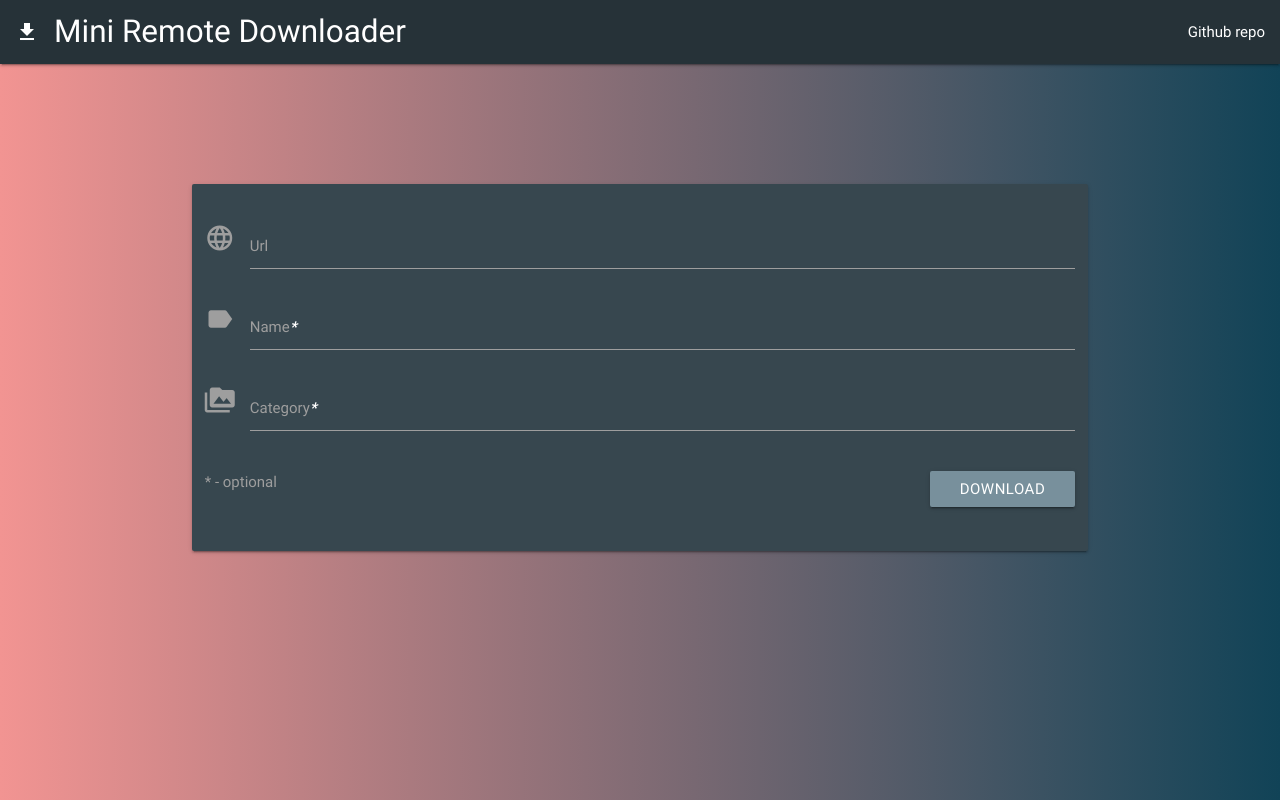
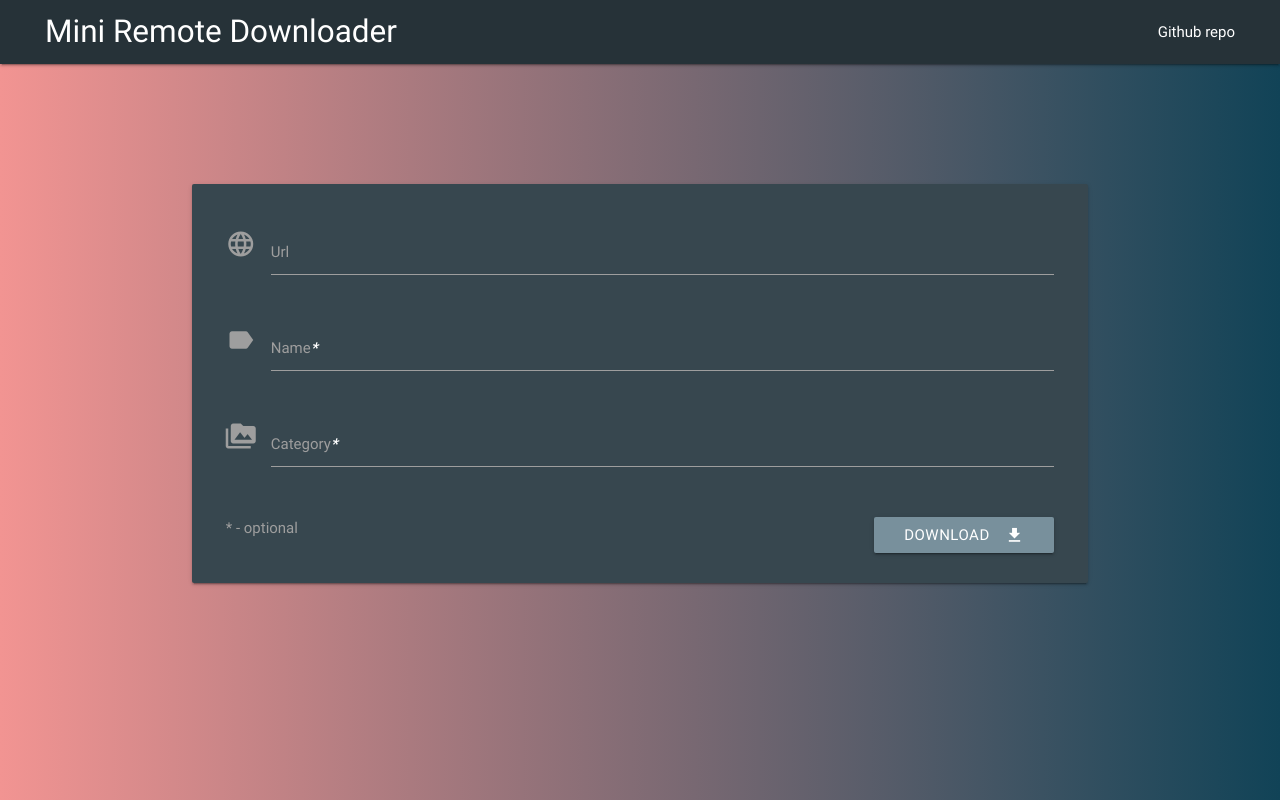
Before and after one commit to P1-Ro/mini-remote-downloader, a Flask app: template templates/index.html in a window 1280 px wide. Run offline with Flask 2, Linux system fonts and the light colour scheme; the template is opened without the code that fills it, so the values that code supplies are empty; some libraries are stand-ins or nearby versions.

Commit message:
added animation when download is processing little touch ups to UI

```diff
--- a/static/index.js
+++ b/static/index.js
@@ -3,6 +3,9 @@ Materialize
 */
 (function () {
     $(document).on("submit", "form", function (evt) {
+        const spinner = $(".ultra-small");
+        const button = $("#submit")[0];
+        button.disabled = true;
 
         evt.stopPropagation();
         evt.preventDefault();
@@ -20,6 +23,8 @@ Materialize
             data["category"] = cat;
         }
 
+        spinner.removeClass("hide");
+
         $.ajax({
             url: "/download/",
             type: "POST",
@@ -28,8 +33,12 @@ Materialize
             data: JSON.stringify(data)
         }).done(function () {
             Materialize.toast("File started downloading", 5000, "download green");
+            spinner.addClass("hide");
+            button.disabled = false;
         }).fail(function (res) {
             Materialize.toast(res.responseJSON.reason, 5000, "download red");
+            spinner.addClass("hide");
+            button.disabled = false;
         });
     });
 }).call();
--- a/static/style.css
+++ b/static/style.css
@@ -1,17 +1,24 @@
 body {
-background: #114357;
-background: -webkit-linear-gradient(to right, #F29492, #114357);
-background: linear-gradient(to right, #F29492, #114357);
+    background: #114357;
+    background: -webkit-linear-gradient(to right, #F29492, #114357);
+    background: linear-gradient(to right, #F29492, #114357);
 }
 
-.download {
+.btn {
     float: right;
-    width: 200px;
 }
 
 .optional,
 .input-field .prefix {
     color: #9e9e9e;
+}
+
+.input-field {
+    margin-bottom: 2rem;
+}
+
+.row {
+    margin-bottom: 0;
 }
 
 .container {
@@ -24,14 +31,34 @@ em {
 }
 
 .nav-wrapper .brand-logo {
-    padding-left: 1rem;
+    padding-left: 3rem;
     width: fit-content;
 }
 
-.download{
+.nav-wrapper a {
+    padding-right: 3em;
+}
+
+.download {
     width: fit-content;
 }
 
-input{
+input {
     color: white;
 }
+
+.card-panel {
+    padding: 2rem 3rem;
+}
+
+.ultra-small {
+    float: right;
+    width: 20px;
+    height: 20px;
+    margin-top: 0.5rem;
+    margin-right: 1rem;
+}
+
+.ultra-small .spinner-layer{
+    border-color: #78909c;
+}
--- a/templates/index.html
+++ b/templates/index.html
@@ -14,7 +14,7 @@
 <nav>
     <div class="nav-wrapper blue-grey darken-4">
 
-        <div class="brand-logo"><i class="material-icons prefix">file_download</i> Mini Remote Downloader</div>
+        <div class="brand-logo">Mini Remote Downloader</div>
         <ul id="nav-mobile" class="right hide-on-med-and-down">
             <li><a href="https://github.com/P1-Ro/mini-remote-downloader">Github repo</a></li>
         </ul>
@@ -23,11 +23,10 @@
 
 <div class="container">
     <div class="card-panel blue-grey darken-3">
-        <form class="col s12">
+        <form>
             <div class="row">
 
                 <div class="input-field">
-
                     <i class="material-icons prefix">language</i>
                     <input type="text" id="url" name="url" required class="validate" spellcheck="false">
                     <label for="url">Url</label>
@@ -50,9 +49,24 @@
             <div class="row">
                 <span class="optional">* - optional</span>
 
+                <button id="submit" class="btn blue-grey lighten-1 waves-effect waves-light">
+                    <i class="material-icons right">file_download</i>Download
+                </button>
 
-                <button id="submit" class="btn download  blue-grey lighten-1 waves-effect waves-light">Download
-                </button>
+                <div class="preloader-wrapper ultra-small hide active">
+                    <div class="spinner-layer">
+                        <div class="circle-clipper left">
+                            <div class="circle"></div>
+                        </div>
+                        <div class="gap-patch">
+                            <div class="circle"></div>
+                        </div>
+                        <div class="circle-clipper right">
+                            <div class="circle"></div>
+                        </div>
+                    </div>
+                </div>
+
             </div>
         </form>
     </div>
```
